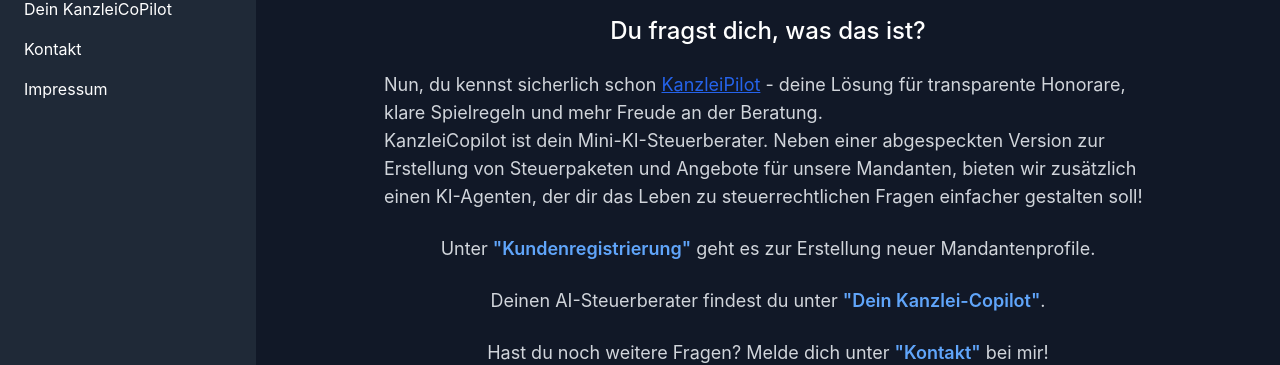
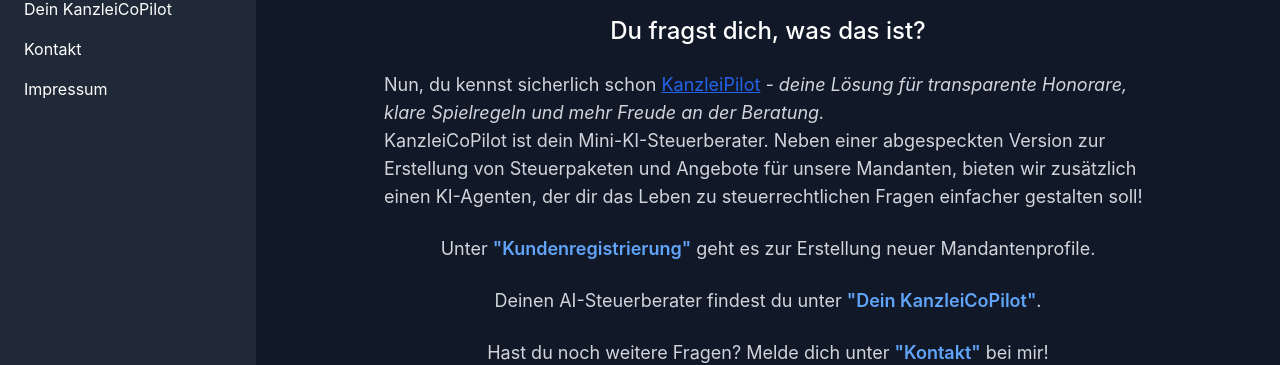
Before and after one commit to Mynchro/KanzleiCopilot, a React (Vite) app in the folder client/: page / in a window 1280 px wide. Shown: the part 159-524 px from the top of the page. Built offline with nearby package versions, Linux system fonts and the light colour scheme.

Commit message:
improve styling for continuity

```diff
--- a/client/src/pages/Contact/Contact.tsx
+++ b/client/src/pages/Contact/Contact.tsx
@@ -2,7 +2,7 @@
 
 export default function Contact() {
   return (
-    <div className="text-center text-white p-6">
+    <div className="bg-gray-900 text-white min-h-screen flex flex-col justify-center items-center p-6">
       <h1 className="text-4xl font-semibold mb-4">Kontakt</h1>
       <p className="mb-6 text-xl">
         Hast du Fragen oder möchtest du mehr über meine Projekte erfahren?{" "}
--- a/client/src/pages/CreateUser/CreateUser.tsx
+++ b/client/src/pages/CreateUser/CreateUser.tsx
@@ -41,9 +41,9 @@
   };
 
   return (
-    <div className="max-w-lg mx-auto">
-      <h1 className="text-3xl font-semibold text-gray-800 mb-6">
-        Neuen User anlegen
+    <div className="bg-gray-900 text-white min-h-screen flex flex-col justify-center items-center p-6">
+      <h1 className="text-3xl font-semibold text-white mb-6">
+        Neuen Mandanten anlegen
       </h1>
       {loading ? (
         <p>Loading...</p>
@@ -63,7 +63,7 @@
             onChange={(e) => setEmail(e.target.value)}
             className="w-full p-3 border border-gray-300 rounded-lg"
           />
-          <select
+          {/* <select
             value={selectedPackage}
             onChange={(e) => setSelectedPackage(e.target.value)}
             className="w-full p-3 border border-gray-300 rounded-lg"
@@ -73,7 +73,7 @@
                 {pkg.name} - {pkg.price}€
               </option>
             ))}
-          </select>
+          </select> */}
           <button
             type="submit"
             className="w-full bg-blue-600 text-white p-3 rounded-lg"
--- a/client/src/pages/Home/Home.tsx
+++ b/client/src/pages/Home/Home.tsx
@@ -17,9 +17,12 @@
         >
           KanzleiPilot
         </a>{" "}
-        - deine Lösung für transparente Honorare, klare Spielregeln und mehr
-        Freude an der Beratung. <br />
-        KanzleiCopilot ist dein Mini-KI-Steuerberater. Neben einer abgespeckten
+        <em>
+          - deine Lösung für transparente Honorare, klare Spielregeln und mehr
+          Freude an der Beratung.{" "}
+        </em>{" "}
+        <br />
+        KanzleiCoPilot ist dein Mini-KI-Steuerberater. Neben einer abgespeckten
         Version zur Erstellung von Steuerpaketen und Angebote für unsere
         Mandanten, bieten wir zusätzlich einen KI-Agenten, der dir das Leben zu
         steuerrechtlichen Fragen einfacher gestalten soll!
@@ -34,7 +37,7 @@
       <p className="max-w-3xl text-lg mb-6 text-gray-300">
         Deinen AI-Steuerberater findest du unter{" "}
         <span className="font-semibold text-blue-400">
-          "Dein Kanzlei-Copilot"
+          "Dein KanzleiCoPilot"
         </span>
         .
       </p>
--- a/client/src/pages/Impressum/Impressum.tsx
+++ b/client/src/pages/Impressum/Impressum.tsx
@@ -2,7 +2,7 @@
 
 export default function Impressum() {
   return (
-    <div className="text-white">
+    <div className="bg-gray-900 text-white min-h-screen flex flex-col justify-center items-center p-6">
       <h1>Impressum</h1>
       <h3>Angaben gemäß § 5 TMG</h3>
       <p>
```
